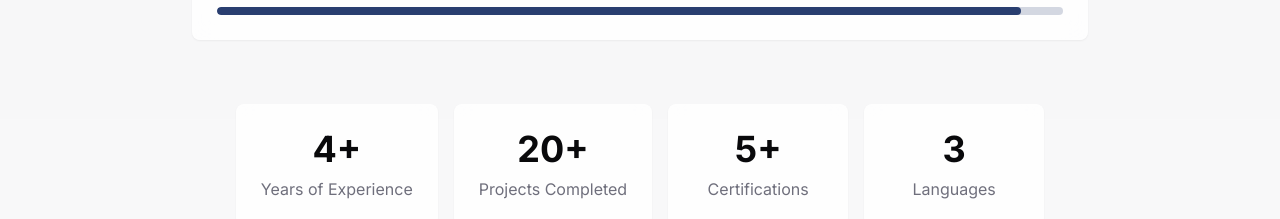
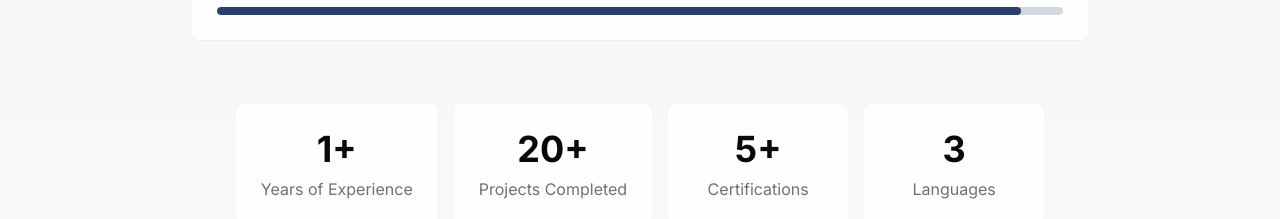
Before and after one commit to guttikondaV/varunportfolio, a React (Vite) app: page / in a window 1280 px wide. Shown: the part 4200-4419 px from the top of the page. Built offline with nearby package versions, Linux system fonts and the light colour scheme.

Commit message:
MINOR DETAILS

```diff
--- a/src/components/SkillsSection.tsx
+++ b/src/components/SkillsSection.tsx
@@ -138,7 +138,7 @@ const SkillsSection: React.FC = () => {
 
           <div className="flex flex-wrap gap-4 justify-center mt-16">
             <div className="flex flex-col items-center p-6 glass rounded-lg w-full sm:w-auto sm:min-w-[180px] card-hover animate-scale-in">
-              <h3 className="text-4xl font-bold mb-2">4+</h3>
+              <h3 className="text-4xl font-bold mb-2">1+</h3>
               <p className="text-muted-foreground text-center">Years of Experience</p>
             </div>
 
```
